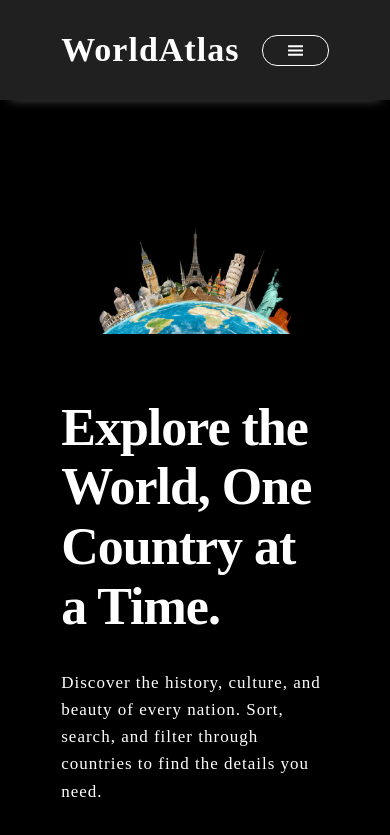
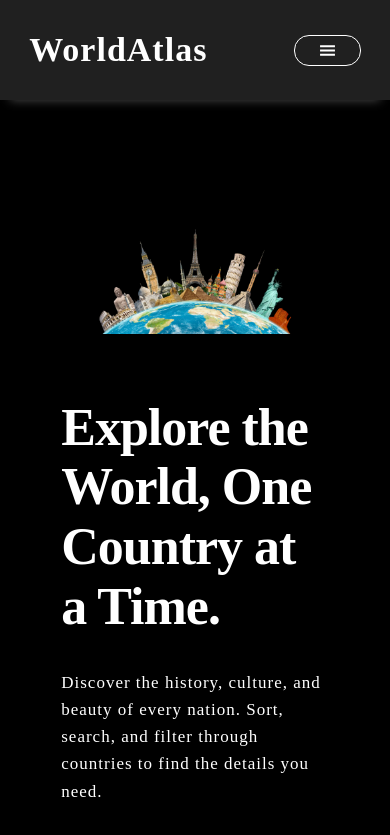
Before and after one commit to Mrsojitra/worldatlas, a React (Vite) app: page / in a window 390 px wide. Shown: the top 835 px of the page. Built offline with nearby package versions, Linux system fonts and the light colour scheme.

Commit message:
remove padding in navbar on mobile view

```diff
--- a/src/App.css
+++ b/src/App.css
@@ -151,6 +151,7 @@ nav ul {
   .ham-menu {
     display: flex;
     justify-content: flex-end;
+    align-items: center;
   }
 
   .menu-mobile {
@@ -161,6 +162,10 @@ nav ul {
     width: 100%;
     box-shadow: rgba(255, 252, 252, 0.25) 0px 14px 28px;
     z-index: 1;
+  }
+
+  .navbar-grid {
+    padding: 0;
   }
 
   .menu-mobile ul {
```
